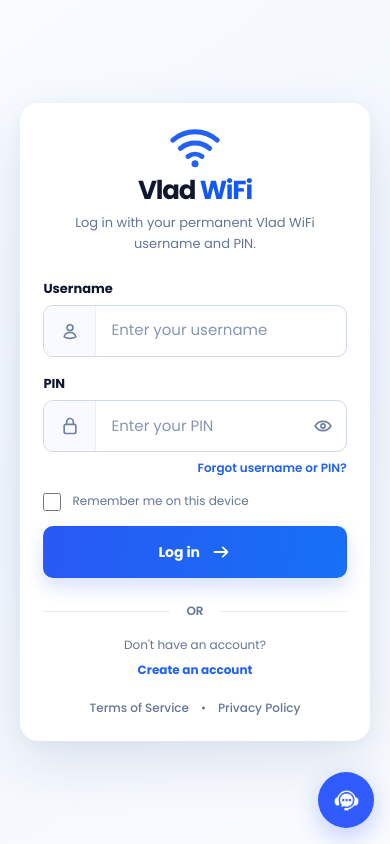
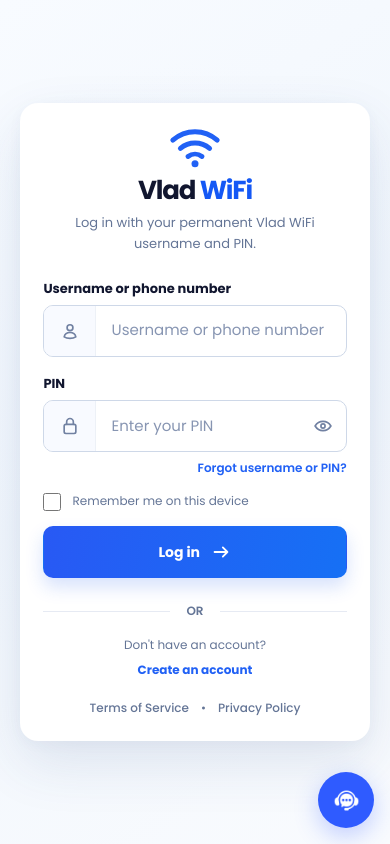
Before and after one commit to Pnabby/mikrotik-server, a React (Vite) app in the folder public/: page / in a window 390 px wide. Built offline with nearby package versions, Linux system fonts and the light colour scheme; no server answers.

Commit message:
ux: username or Ghana phone login field

```diff
--- a/public/src/pages/LoginPage.jsx
+++ b/public/src/pages/LoginPage.jsx
@@ -3,7 +3,7 @@ import { useEffect, useState } from 'react'
 import PageLoadingState from '../components/PageLoadingState'
 import { AccountApiError, getAccount, login } from '../services/accountApi'
 
-const USERNAME_PATTERN = /^[a-z0-9]{3,64}$/
+const USERNAME_PATTERN = /^(?:[a-z0-9]{3,64}|(?:\\+233|0)[0-9]{9})$/
 const PIN_PATTERN = /^[0-9]{6}$/
 const PROMO_PROMPT_SESSION_KEY = 'vlad-wifi:show-eligible-promo'
 
@@ -57,8 +57,8 @@ function ArrowIcon() {
 function validate(form) {
   const errors = {}
 
-  if (!form.username) errors.username = 'Enter your username.'
-  else if (!USERNAME_PATTERN.test(form.username)) errors.username = 'Enter a valid username.'
+  if (!form.username) errors.username = 'Enter your username or phone number.'
+  else if (!USERNAME_PATTERN.test(form.username)) errors.username = 'Enter a valid username or Ghana phone number.'
 
   if (!form.pin) errors.pin = 'Enter your PIN.'
   else if (!PIN_PATTERN.test(form.pin)) errors.pin = 'Enter a valid PIN.'
@@ -163,10 +163,10 @@ export default function LoginPage() {
 
           <form className="login-form" noValidate onSubmit={submit}>
             <div className="signup-field">
-              <label htmlFor="login-username">Username</label>
+              <label htmlFor="login-username">Username or phone number</label>
               <div className={`login-input-shell${errors.username ? ' invalid' : ''}`}>
                 <span className="login-field-icon"><UserIcon /></span>
-                <input autoCapitalize="none" autoComplete="username" id="login-username" maxLength={64} name="username" placeholder="Enter your username" spellCheck="false" type="text" value={form.username} onChange={updateField} aria-describedby={errors.username ? 'login-username-error' : undefined} aria-invalid={Boolean(errors.username)} />
+                <input autoCapitalize="none" autoComplete="username" id="login-username" maxLength={64} name="username" placeholder="Username or phone number" spellCheck="false" type="text" value={form.username} onChange={updateField} aria-describedby={errors.username ? 'login-username-error' : undefined} aria-invalid={Boolean(errors.username)} />
               </div>
               {errors.username && <span className="signup-field-error" id="login-username-error">{errors.username}</span>}
             </div>
```
